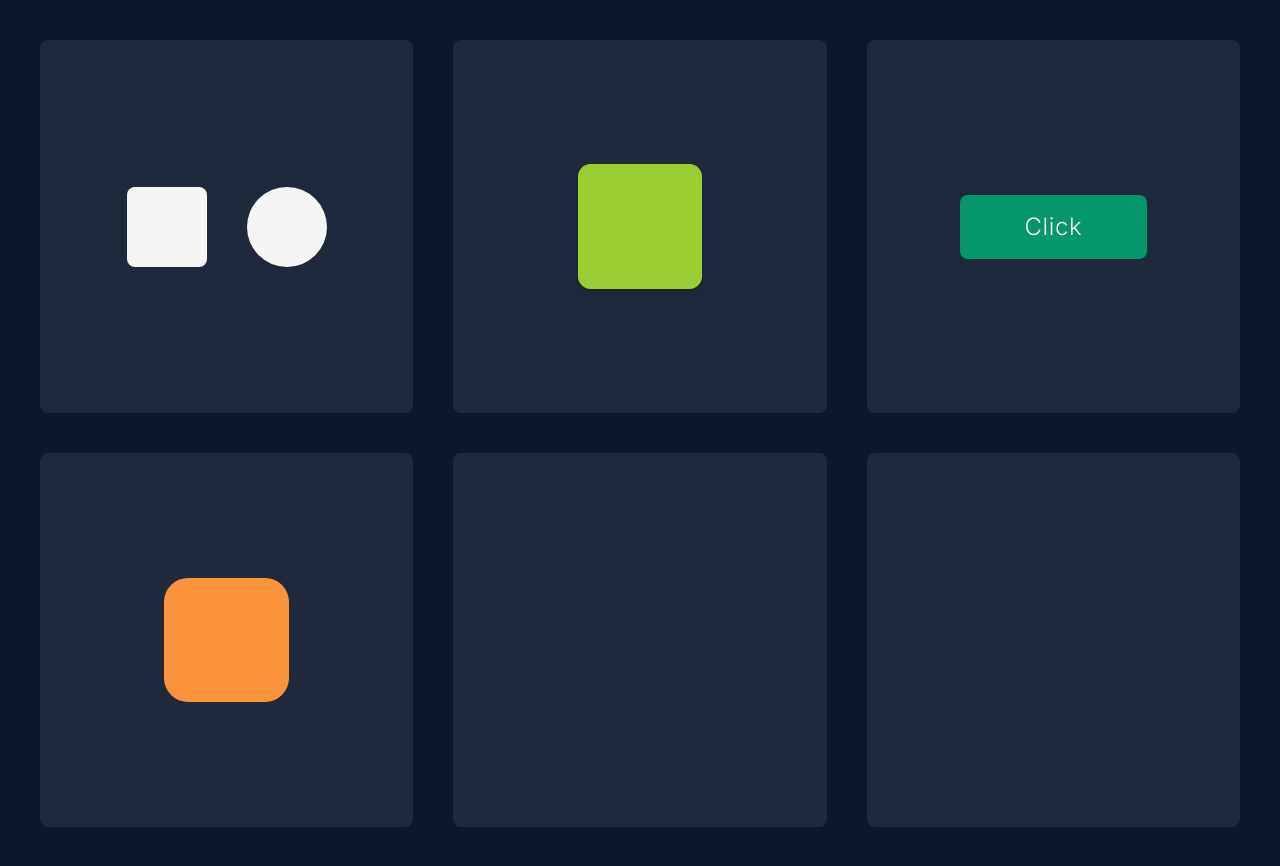
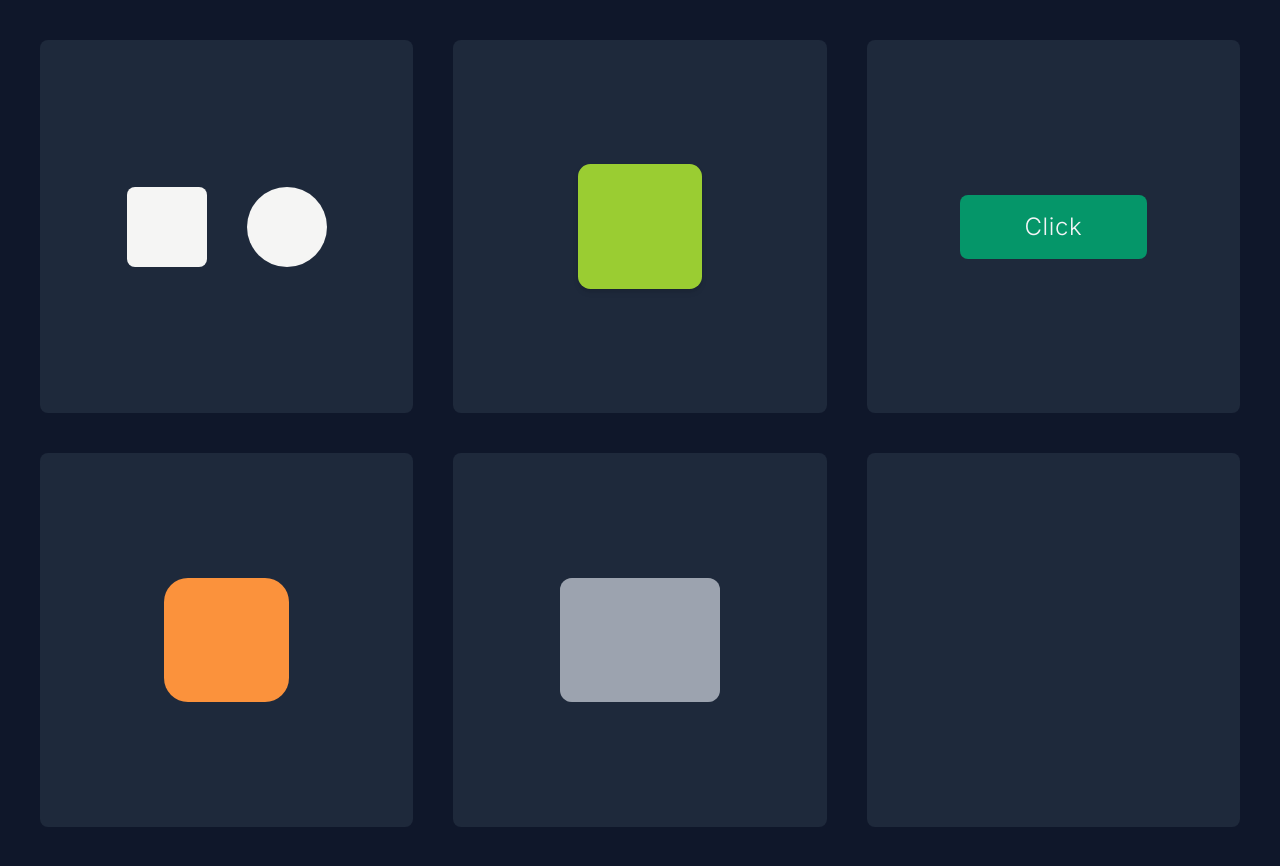
Before and after one commit to KishoreVB70/Framer-motion-portfolio, a Next.js app: page / in a window 1280 px wide. Built offline with nearby package versions, Linux system fonts and the light colour scheme.

Commit message:
completed scroll progression

```diff
--- a/src/components/FramerComponent.tsx
+++ b/src/components/FramerComponent.tsx
@@ -4,6 +4,7 @@ import { motion } from "framer-motion";
 import ScaleAndRotate from "./ScaleAndRotate";
 import HoverButton from "./HoverButton";
 import DragAndDrop from "./DragAndDrop";
+import ScrollProgress from "./ScrollProgress";
 
 export default function FramerComponent() {
   const parentVariants = {
@@ -36,7 +37,7 @@ export default function FramerComponent() {
       <ScaleAndRotate childVariants={childVariants} />
       <HoverButton childVariants={childVariants} />
       <DragAndDrop childVariants={childVariants} />
-      <motion.div variants={childVariants} className="bg-slate-800 aspect-square rounded-lg flex items-center justify-center gap-10" ></motion.div>
+      <ScrollProgress childVariants={childVariants} />
       <motion.div variants={childVariants} className="bg-slate-800 aspect-square rounded-lg flex items-center justify-center gap-10" ></motion.div>
     </motion.section>
   );
--- /dev/null
+++ b/src/components/ScrollProgress.tsx
@@ -0,0 +1,20 @@
+"use client"
+import React from 'react'
+import { motion, useScroll } from 'framer-motion'
+
+const ScrollProgress = ({childVariants}: any) => {
+  const {scrollYProgress} = useScroll()
+  console.log();
+  return (
+    <motion.div variants={childVariants} className="bg-slate-800 aspect-square rounded-lg flex items-center justify-center gap-10" >
+        <motion.div className='w-40 h-1/3 aspect-square bg-gray-50/20 rounded-xl '>
+          <motion.div className='w-full h-full rounded-xl origin-bottom bg-gray-400 '
+            style={{scaleY: scrollYProgress}}
+            >
+          </motion.div>
+        </motion.div>
+    </motion.div>
+  )
+}
+
+export default ScrollProgress
```
